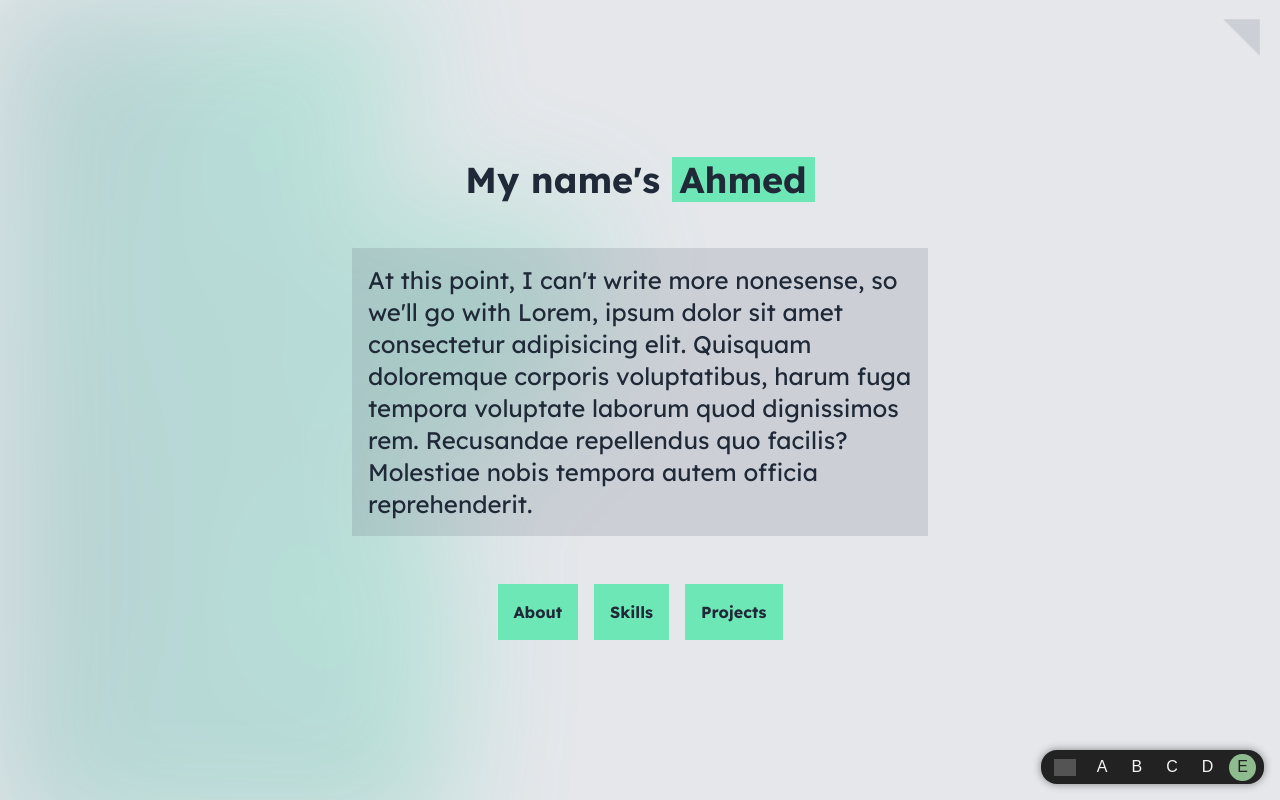
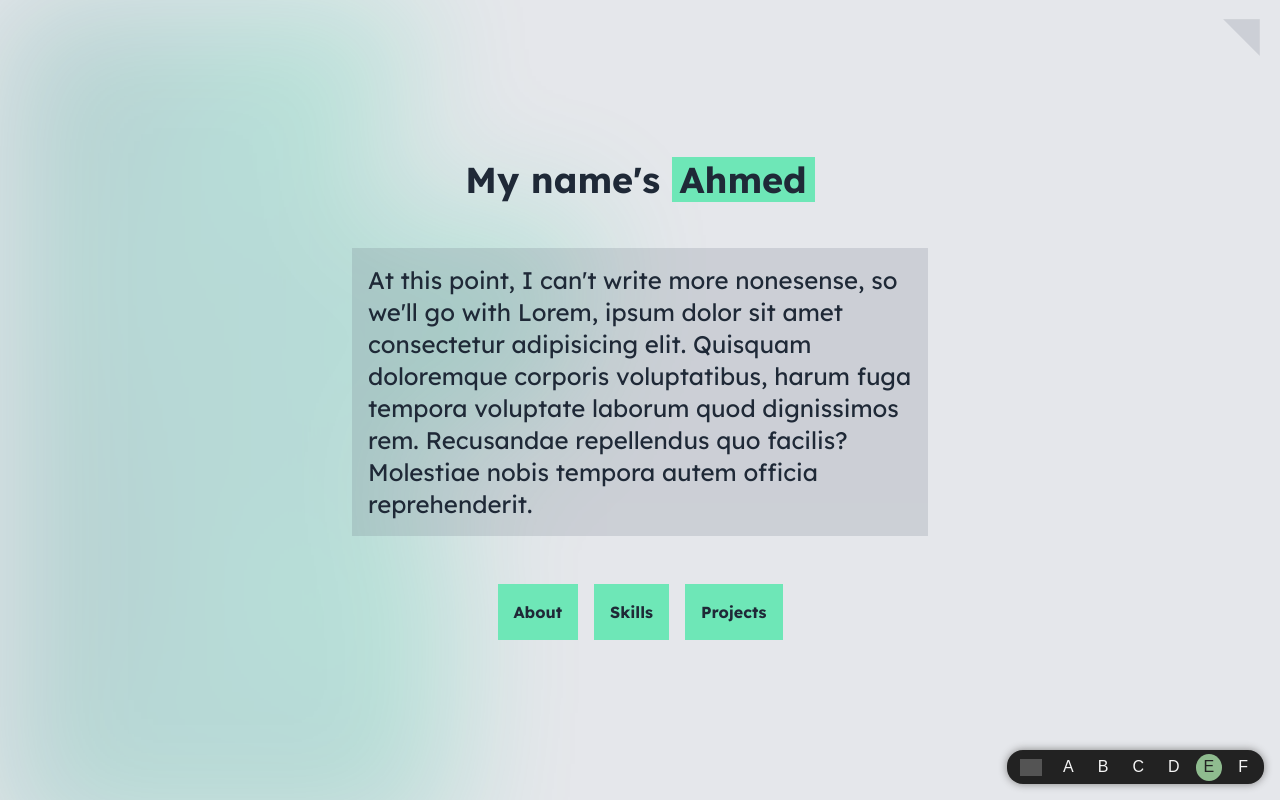
Before and after one commit to ahme-dev/portfolio-green, a Vue app: page / in a window 1280 px wide. Shown: the top 800 px of the page. Built offline with nearby package versions, Linux system fonts and the light colour scheme; grey boxes are pictures that could not be loaded.

Commit message:
feat: add new page link to versions

```diff
--- a/src/Version.vue
+++ b/src/Version.vue
@@ -11,6 +11,7 @@
     <a class="vlink" href="https://c.ahmed.systems"> C </a>
     <a class="vlink" href="https://d.ahmed.systems"> D </a>
     <a class="selected" href="https://e.ahmed.systems"> E </a>
+    <a class="vlink" href="https://f.ahmed.systems"> F </a>
   </div>
 </template>
 
```
